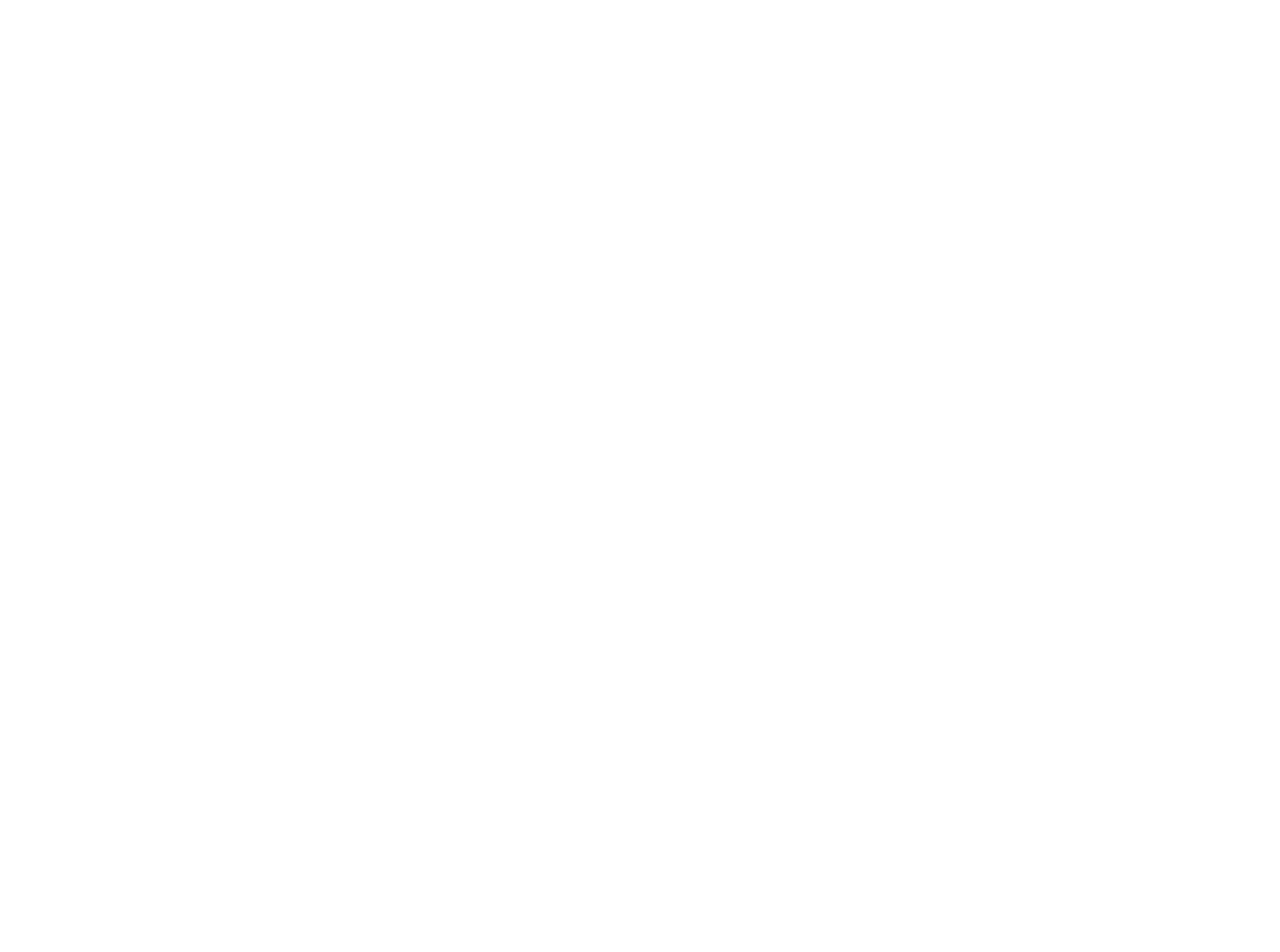
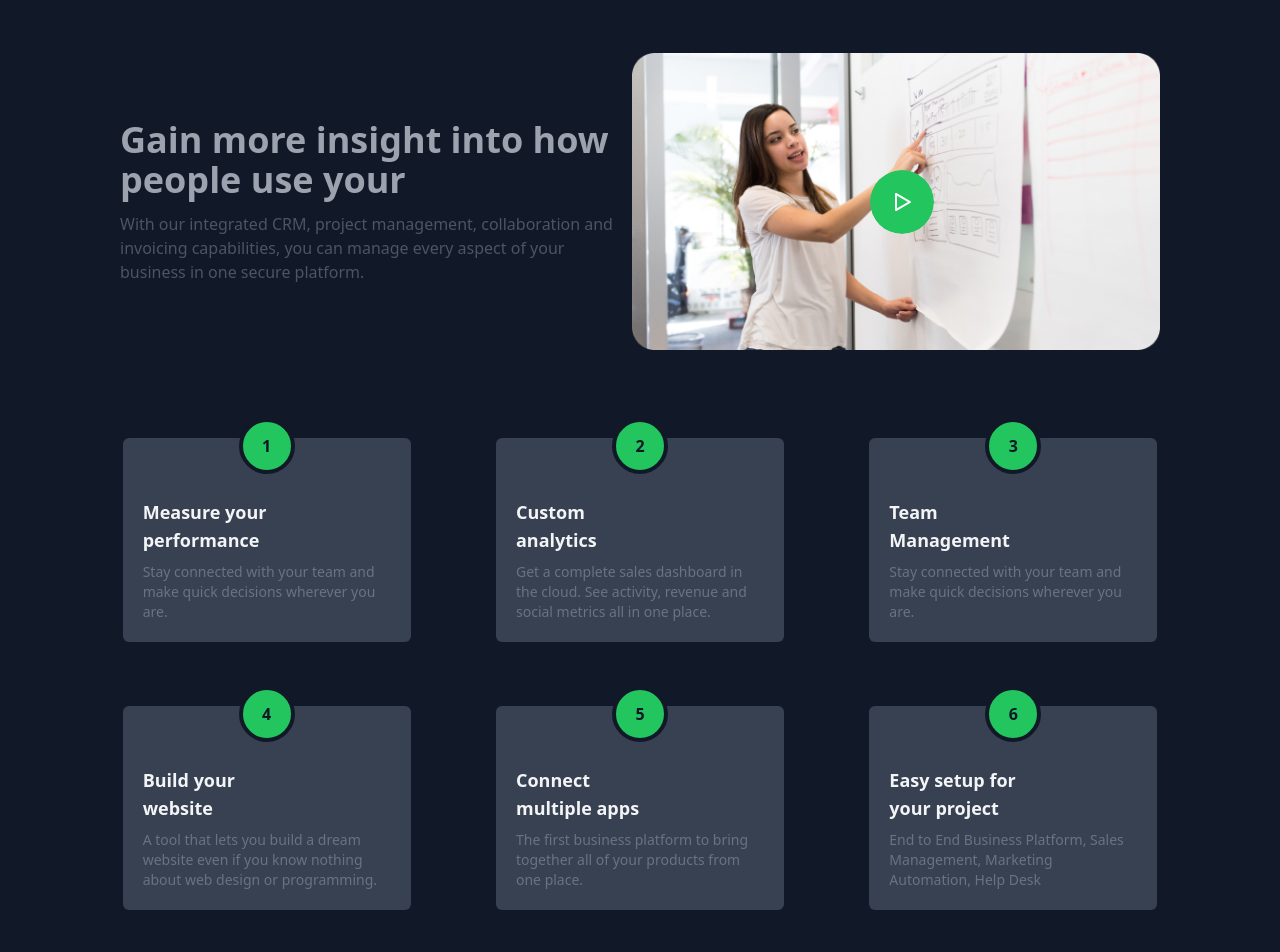
Before and after one commit to sirilmp/flex, a React (Create React App) app: page / in a window 1280 px wide. Shown: the part 2980-3932 px from the top of the page. Before the commit the page ends 2867 px from the top, so only its background shows below. Built offline with nearby package versions, Linux system fonts and the light colour scheme.

Commit message:
how work section complited

```diff
--- a/src/App.js
+++ b/src/App.js
@@ -2,6 +2,7 @@
 import CTA from './components/CTA'
 import Features from './components/Features'
 import Hero from './components/Hero'
+import HowWork from './components/HowWork'
 import Nav from './components/Nav'
 import Number from './components/Number'
 
@@ -13,6 +14,7 @@
       <Features />
       <CTA />
       <Number/>
+      <HowWork/>
     </>
   )
 }
--- /dev/null
+++ b/src/components/HowWork.jsx
@@ -0,0 +1,71 @@
+import React from 'react'
+import HowWorkCard from './HowWorkCard'
+// import data from '../workCardData'
+
+const HowWork = () => {
+
+    const data = [
+        {
+            count: 1,
+            title: 'Measure your performance',
+            para: 'Stay connected with your team and make quick decisions wherever you are.'
+        },
+        {
+            count: 2,
+            title: 'Custom analytics',
+            para: 'Get a complete sales dashboard in the cloud. See activity, revenue and social metrics all in one place.'
+        },
+        {
+            count: 3,
+            title: 'Team Management',
+            para: 'Stay connected with your team and make quick decisions wherever you are.'
+        },
+        {
+            count: 4,
+            title: 'Build your website',
+            para: 'A tool that lets you build a dream website even if you know nothing about web design or programming.'
+        },
+        {
+            count: 5,
+            title: 'Connect multiple apps',
+            para: 'The first business platform to bring together all of your products from one place.'
+        },
+        {
+            count: 6,
+            title: 'Easy setup for your project',
+            para: 'End to End Business Platform, Sales Management, Marketing Automation, Help Desk'
+        },
+    ]
+
+    return (
+        <>
+            <img src="../assets/images/bg_wave.svg" className='w-full transform rotate-180 translate-y-1' alt="" />
+            <div className='bg-gray-900 px-5 pt-14 pb-2 lg:px-28'>
+                <div className='pb-10 flex items-center flex-col md:flex-row justify-center'>
+                    <div className='md:w-1/2 w-full max-w-xl pr-3 md:max-w-lg mb-10 md:mb-0'>
+                        <h1 className='font-bold text-4xl text-center md:text-left text-gray-400'>Gain more insight into how people use your</h1>
+                        <p className='max-w-2xl text-center md:text-left font-medium mx-auto mt-3 text-gray-600'>With our integrated CRM, project management, collaboration and invoicing capabilities, you can manage every aspect of your business in one secure platform.</p>
+                    </div>
+                    <div className='w-full md:w-1/2 pl-3 how_work_bg flex justify-center items-center'>
+                        <img className='w-12 md:w-16 hover:rotate-90 transform duration-200 cursor-pointer hover:scale-110 hover:shadow-md rounded-full' src="../assets/images/play.svg" alt="play" />
+                    </div>
+                    <div>
+                    </div>
+                </div>
+                <div className='w-full h-full grid xl:grid-cols-3 md:grid-cols-2 grid-cols-1 place-items-center gap-16 pb-20 pt-10'>
+                {
+                    data.map(({title,count,para}) => (
+                        <div className='even:place-self-end odd:place-self-start md:even:place-self-center md:odd:place-self-center' key={count} >
+                        <HowWorkCard title={title} count={count} para={para}  />
+                    </div>
+                    ))
+                }
+                </div>
+            </div>
+
+            <img src="../assets/images/bg_wave.svg" className='w-full transform -translate-y-1' alt="" />
+        </>
+    )
+}
+
+export default HowWork
--- /dev/null
+++ b/src/components/HowWorkCard.jsx
@@ -0,0 +1,17 @@
+import React from 'react'
+
+function HowWorkCard({count,title,para}) {
+  return (
+    <div className='text-green-50 w-72 bg-gray-700 flex justify-center items-center flex-col p-5 rounded-md'>
+      <div className='bg-green-500 w-14 h-14 rounded-full flex justify-center items-center text-gray-900 font-black transform -translate-y-10 border-4 border-gray-900 -mb-4'>
+      <p>{count}</p>
+      </div>
+   <div className='w-full flex justify-start'>
+   <h3 className='text-lg font-bold max-w-xs text-left w-32 text-gray-100'>{title}</h3>
+   </div>
+      <p className='text-sm p- mt-2 font-medium text-gray-500'>{para}</p>
+    </div>
+  )
+}
+
+export default HowWorkCard
--- a/src/components/Number.jsx
+++ b/src/components/Number.jsx
@@ -2,10 +2,10 @@
 
 const Number = () => {
     return (
-        <div className='mx-auto py-32 px-5 lg:px-20 line-bg'>
+        <div className='mx-auto py-32 px-5 lg:px-20'>
             <h1 className='font-bold text-4xl text-center text-gray-900'>We believe in the power of data</h1>
             <p className='max-w-2xl text-center font-medium mx-auto mt-2 text-gray-600'> Flex is the only business platform that lets you run your business on one platform, seamlessly across all digital channels.</p>
-            <div className='mx-auto pt-16 px-5 lg:px-36 flex flex-wrap flex-row md:justify-between justify-center items-center'>
+            <div className='mx-auto pt-16 px-5 lg:px-36 flex flex-wrap flex-row md:justify-between justify-center items-center line-bg'>
                 <div className='ml-7 mr-7 mb-10'>
                     <h3 className='text-4xl text-green-500 font-black'>235.000</h3>
                     <p className='mt-0.5 font-medium text-gray-600 text-sm'>Projects completed</p>
--- a/src/index.css
+++ b/src/index.css
@@ -55,3 +55,12 @@
   background-size: contain;
 
 }
+.how_work_bg{
+  background-image: url('../public/assets/images/how_work.png');
+  background-repeat: no-repeat;
+  background-position: center;
+  background-size: contain;
+  max-width: 554px;
+  height: 312px;
+
+}
```
Also changed, not shown: public/assets/images/how_work.png (added).
